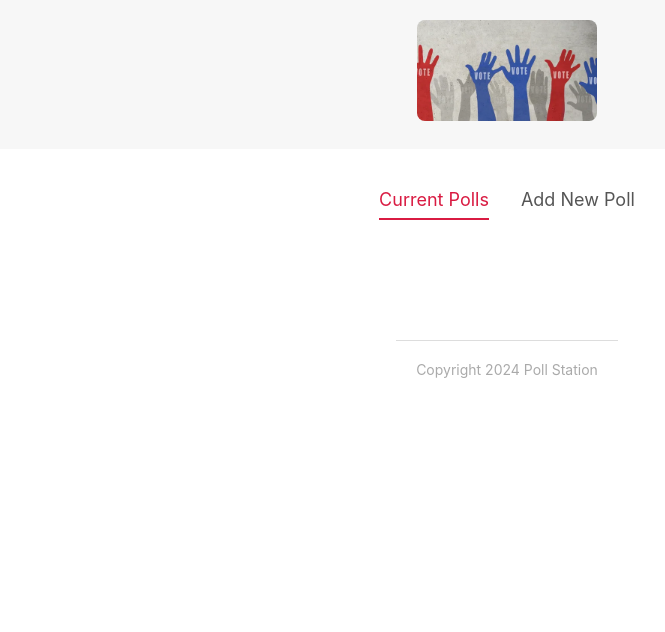
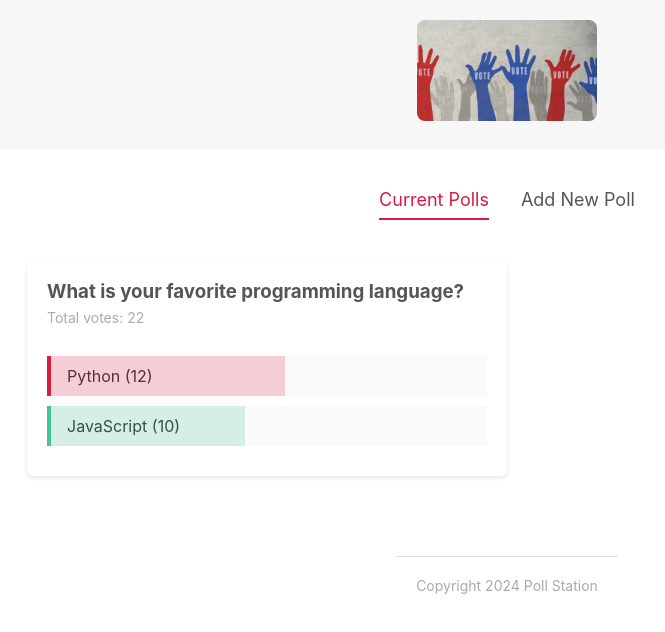
Before and after one commit to Vsirotkin/ninjapolls, a Svelte app in the folder ninjapolls/: page / in a window 1280 px wide. Shown: the top 632 px of the page, without its empty margins (133-798 px from the left). Built offline with nearby package versions, Linux system fonts and the light colour scheme.

Commit message:
started store to keep the data

```diff
--- a/ninjapolls/src/App.svelte
+++ b/ninjapolls/src/App.svelte
@@ -13,9 +13,6 @@
   const tabChange = (e) => {
     activeItem = e.detail;
   };
-
-  // polls
-  let polls = [];
 
   const handleAdd = (e) => {
     const poll = e.detail;
@@ -48,7 +45,7 @@
 <main>
   <Tabs {activeItem} {items} on:tabChange={tabChange} />
   {#if activeItem === "Current Polls"}
-    <PollList {polls} on:vote={handleVote} />
+    <PollList on:vote={handleVote} />
   {:else if activeItem === "Add New Poll"}
     <CreatePollForm on:add={handleAdd} />
   {/if}
--- a/ninjapolls/src/components/PollList.svelte
+++ b/ninjapolls/src/components/PollList.svelte
@@ -1,6 +1,13 @@
 <script>
+  import PollStore from '../stores/PollStore.js';
   import PollDetails from "./PollDetails.svelte";
+
   export let polls = [];
+
+  // get data from PollStore and re-render it in poll-list
+  PollStore.subscribe(data => {
+    polls = data;
+  });
 </script>
 
 <div class="poll-list">
@@ -15,6 +22,5 @@
   .poll-list {
     display: grid;
     grid-template-columns: 1fr 1fr;
-    /* grid-gap: 20px; */
   }
 </style>
--- /dev/null
+++ b/ninjapolls/src/stores/PollStore.js
@@ -0,0 +1,14 @@
+import { writable } from 'svelte/store';
+
+const PollStore = writable([
+    {
+        id: 1,
+        question: 'What is your favorite programming language?',
+        answerA: 'Python',
+        answerB: 'JavaScript',
+        votesA: 12,
+        votesB: 10
+    },
+]);
+
+export default PollStore;
```
